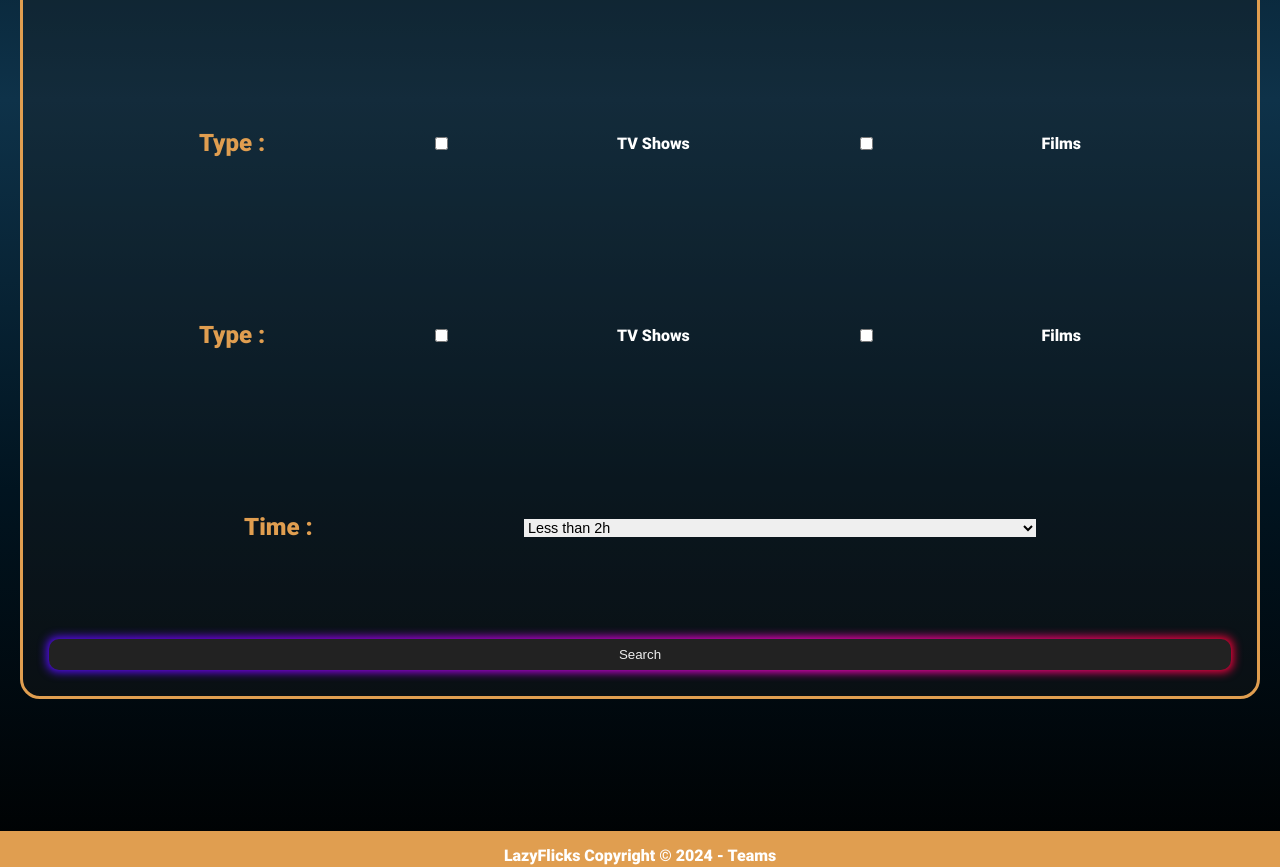
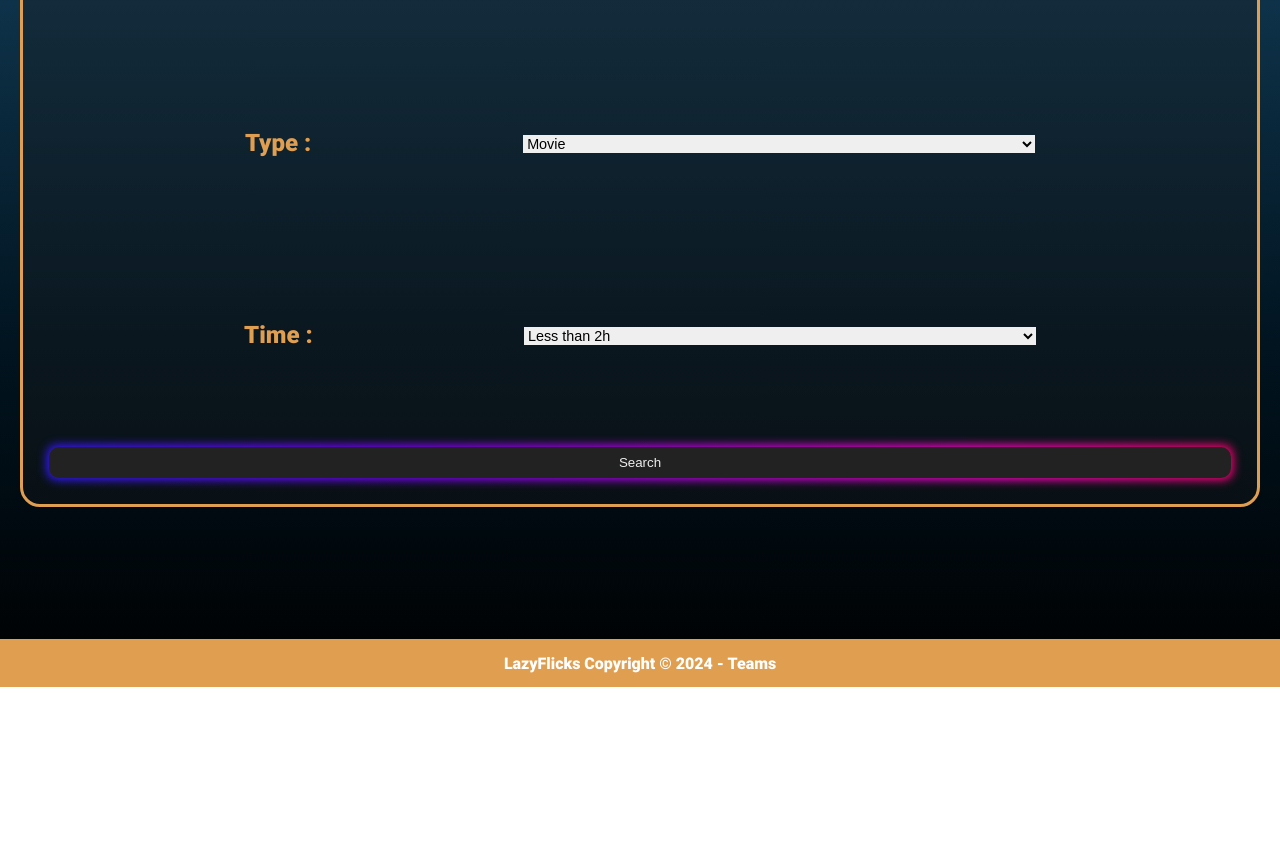
Before and after one commit to WildCodeSchool-2024-02/JS-lyon-0224-P2-lazy_flicks, a React (Vite) app in the folder client/: page / in a window 1280 px wide. Shown: the part 680-1547 px from the top of the page. After the commit the page ends 1367 px from the top, so only its background shows below. Built offline with nearby package versions, Linux system fonts and the light colour scheme.

Commit message:
commit before disaster because i'll test something

```diff
--- a/client/index.html
+++ b/client/index.html
@@ -2,9 +2,9 @@
 <html lang="fr">
   <head>
     <meta charset="UTF-8" />
-    <link rel="icon" href="/src/assets/favicon.ico" />
+    <link rel="icon" href="/src/assets/images/favicon.svg" />
     <meta name="viewport" content="width=device-width, initial-scale=1.0" />
-    <title>Harmonia</title>
+    <title>LazyFlicks</title>
   </head>
   <body>
     <div id="root"></div>
--- a/client/src/components/Body/Body.jsx
+++ b/client/src/components/Body/Body.jsx
@@ -4,19 +4,6 @@ import Description from "../Description/Description";
 
 function Body() {
   const [isVisible, setIsVisible] = useState(false);
-  // Définissez l'état local pour chaque case à cocher
-  const [seriesChecked, setSeriesChecked] = useState(false);
-  const [moviesChecked, setMoviesChecked] = useState(false);
-
-  // Fonction pour mettre à jour l'état lorsqu'une case à cocher est cochée ou décochée
-  const handleCheckboxChange = (event) => {
-    const { name, checked } = event.target;
-    if (name === "series") {
-      setSeriesChecked(checked);
-    } else if (name === "movies") {
-      setMoviesChecked(checked);
-    }
-  };
 
   return (
     <main>
@@ -41,29 +28,12 @@ function Body() {
         </div>
         <div className="type">
           <h2>Type :</h2>
-          <input
-            type="checkbox"
-            id="series"
-            name="series"
-            checked={seriesChecked}
-            onChange={handleCheckboxChange}
-          />
-          <label htmlFor="series">TV Shows</label>
-          <input
-            type="checkbox"
-            id="movies"
-            name="movies"
-            checked={moviesChecked}
-            onChange={handleCheckboxChange}
-          />
-          <label htmlFor="movies">Films</label>
-        </div>
-        <div className="type">
-          <h2>Type :</h2>
-          <input type="checkbox" id="series" name="series" />
-          <label htmlFor="series">TV Shows</label>
-          <input type="checkbox" id="movies" name="movies" />
-          <label htmlFor="movies">Films</label>
+          <span className="TypeInput">
+            <select name="Type" id="Type-select">
+              <option value="MovieValue">Movie</option>
+              <option value="TvShowValue">TV Show</option>
+            </select>
+          </span>
         </div>
         <div className="time">
           <h2>Time :</h2>
```
Also changed, not shown: client/src/assets/images/favicon.svg (added).
